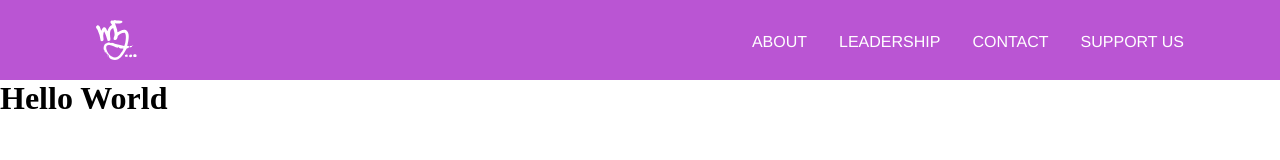
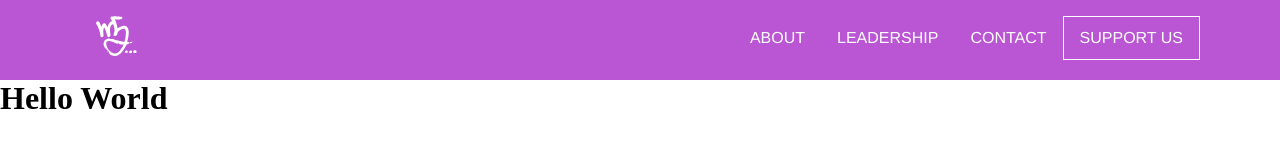
Before and after one commit to wadestewart/ccj, a plain HTML site: page index.html in a window 1280 px wide. Drawn offline with Linux system fonts and the light colour scheme.

Commit message:
added support button and link to placeholder url

```diff
--- a/index.html
+++ b/index.html
@@ -28,8 +28,8 @@
             </li>
             <li><a class="nav-scroll" href="#about">ABOUT</a></li>
             <li><a class="nav-scroll" href="#projects">LEADERSHIP</a></li>
-            <li id="nav-contact"><a class="nav-scroll" href="#contact">CONTACT</a></li>
-            <li><a class="nav-scroll" href="#projects">SUPPORT US</a></li>
+            <li><a class="nav-scroll" href="#contact">CONTACT</a></li>
+            <li id="nav-support"><a class="nav-scroll" href="https://moz.com/beginners-guide-to-seo" target='_blank'>SUPPORT US</a></li>
         </ul>
     </nav>
 
--- a/style.css
+++ b/style.css
@@ -27,7 +27,7 @@ body {
     font-family: 'Circular', Helvetica, sans-serif;
     list-style-type: none;
     margin: 0;
-    padding: 1.25rem 5rem;
+    padding: 1rem 5rem;
     text-align: left;
 }
 
@@ -61,6 +61,23 @@ body {
     color: 	rgb(56,56,56);
 }
 
+#nav-support {
+    border: solid 1px #fff;
+    padding: 0.75rem 0;
+}
+
+#nav-support a {
+    padding: 0.75rem 0;
+}
+
+#nav-support:hover {
+    background-color: #fff;
+}
+
+#nav-support:hover a {
+    color: #000;
+}
+
 h1 {
     margin: 0;
     padding: 5rem 0 0 0;
```
